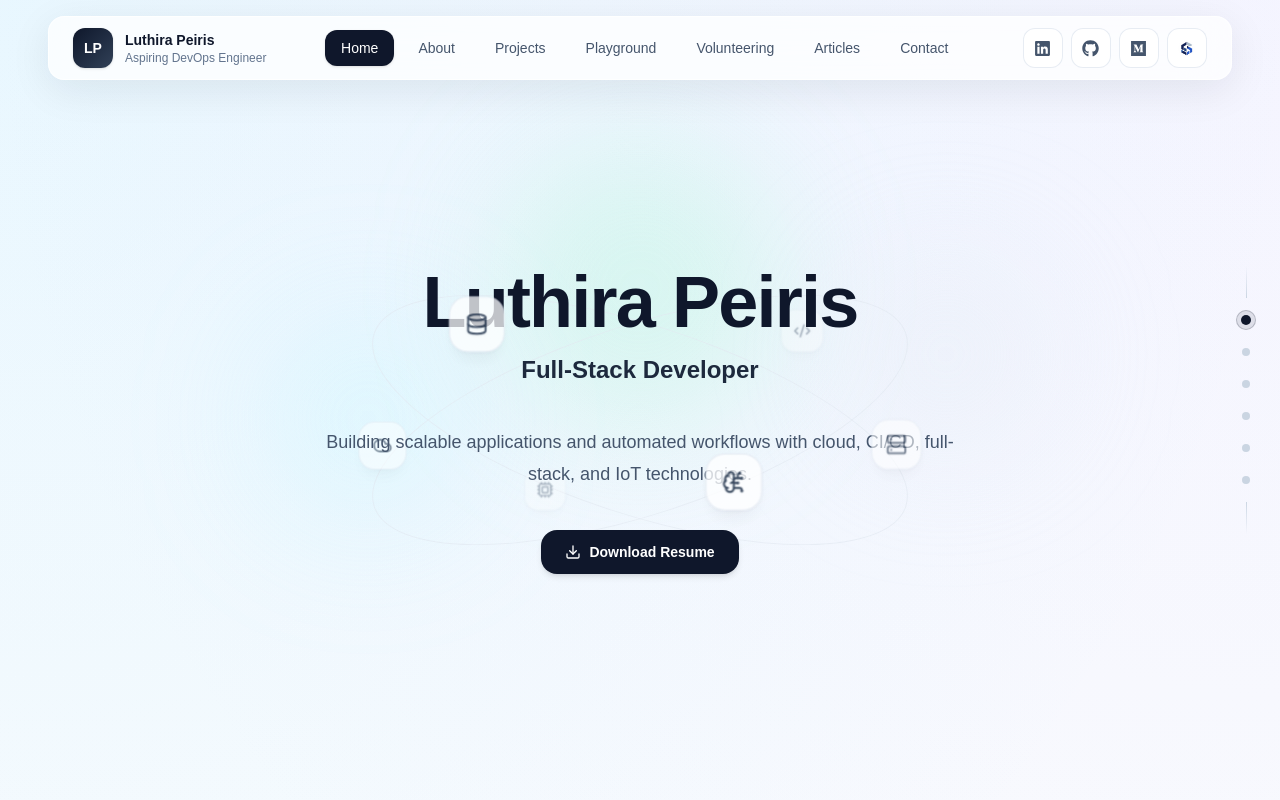
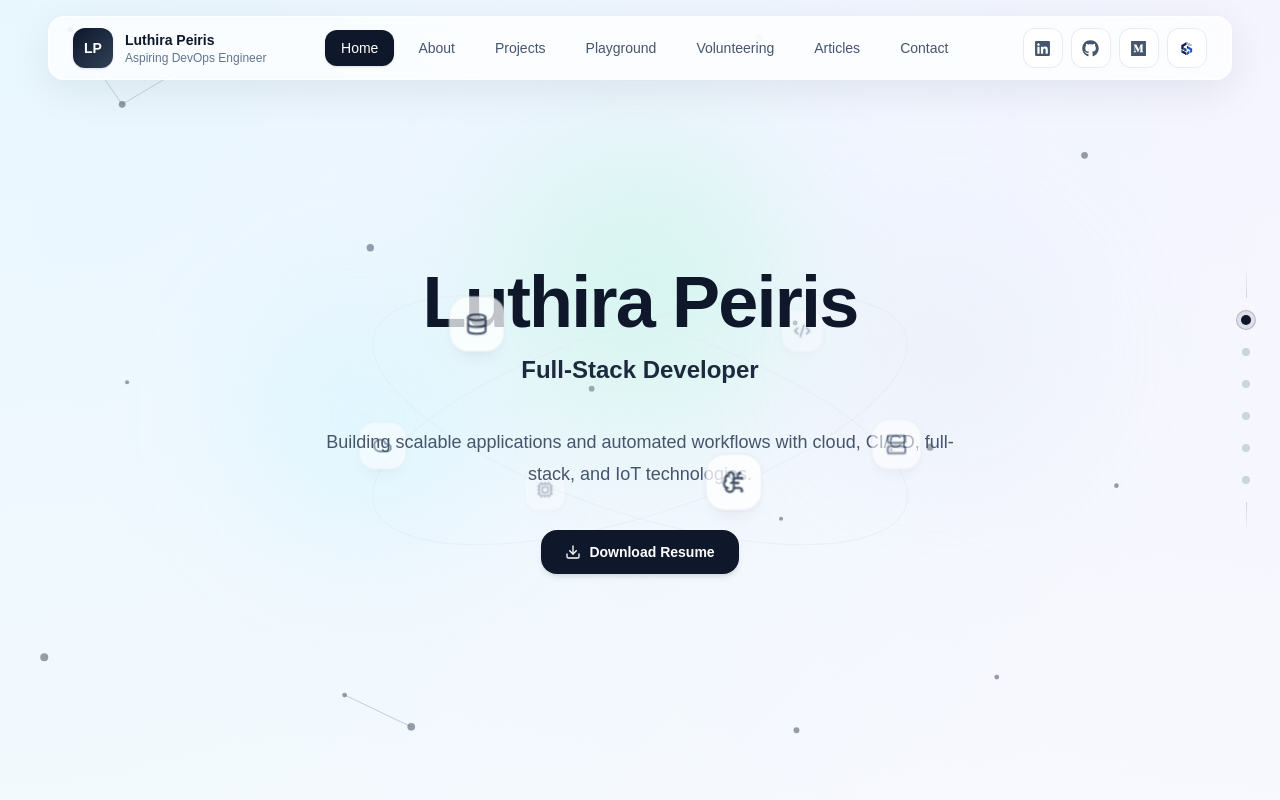
Before and after one commit to LuthiraPeiris/aws-portfolio, a Next.js app: page / in a window 1280 px wide. Shown: the top 800 px of the page. Built offline with nearby package versions, Linux system fonts and the light colour scheme.

Commit message:
fix the problem in the SignalGrid

```diff
--- a/src/app/layout.tsx
+++ b/src/app/layout.tsx
@@ -18,7 +18,7 @@ export default function RootLayout({
   return (
     <html lang="en" data-scroll-behavior="smooth">
       <body className="min-h-screen bg-background text-foreground antialiased">
-
+        <SignalGrid />
         <div className="relative z-10 flex min-h-screen flex-col">
           <Navbar />
           <main className="flex-1">{children}</main>
--- a/src/components/ui/SignalGrid.tsx
+++ b/src/components/ui/SignalGrid.tsx
@@ -1,6 +1,7 @@
 "use client";
 
 import { useEffect, useMemo, useState } from "react";
+import { usePathname } from "next/navigation";
 import Particles, { initParticlesEngine } from "@tsparticles/react";
 import type { ISourceOptions } from "@tsparticles/engine";
 import { MoveDirection, OutMode } from "@tsparticles/engine";
@@ -8,6 +9,7 @@ import { loadSlim } from "@tsparticles/slim";
 
 export function SignalGrid() {
   const [init, setInit] = useState(false);
+  const pathname = usePathname();
 
   useEffect(() => {
     initParticlesEngine(async (engine) => {
@@ -64,6 +66,7 @@ export function SignalGrid() {
         },
       },
       interactivity: {
+        detectsOn: "window",
         events: {
           onHover: {
             enable: true,
@@ -86,6 +89,7 @@ export function SignalGrid() {
     []
   );
 
+  if (pathname === "/playground") return null;
   if (!init) return null;
 
   return (
```
